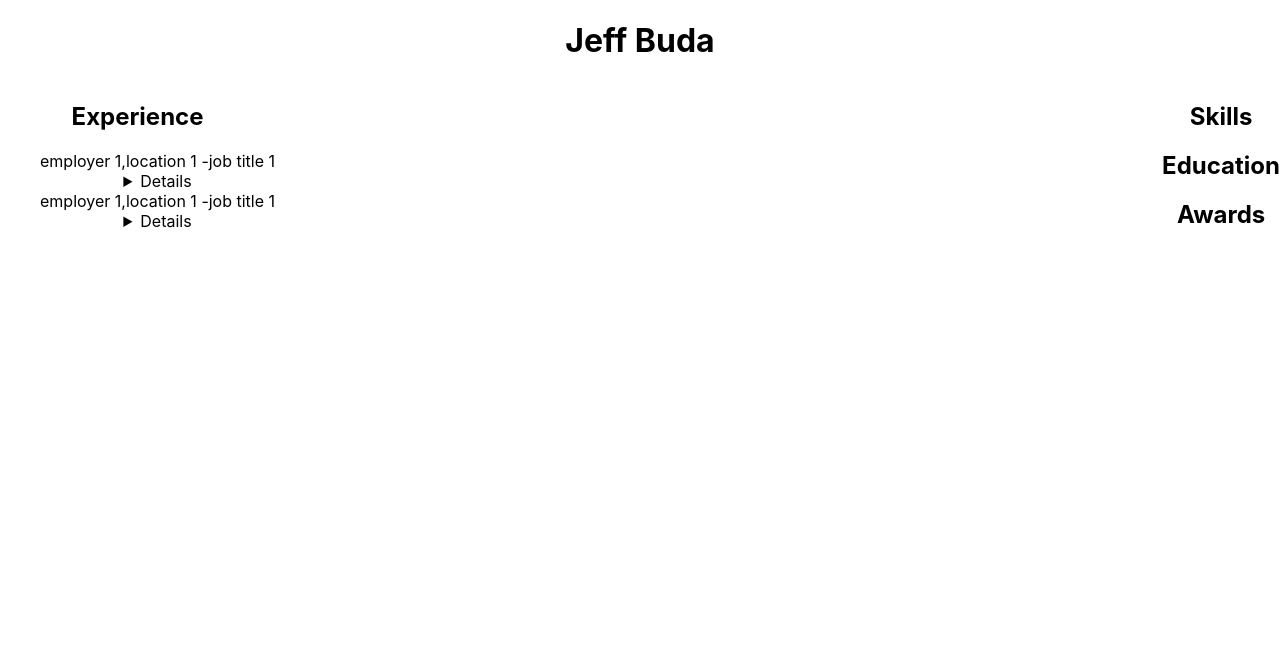
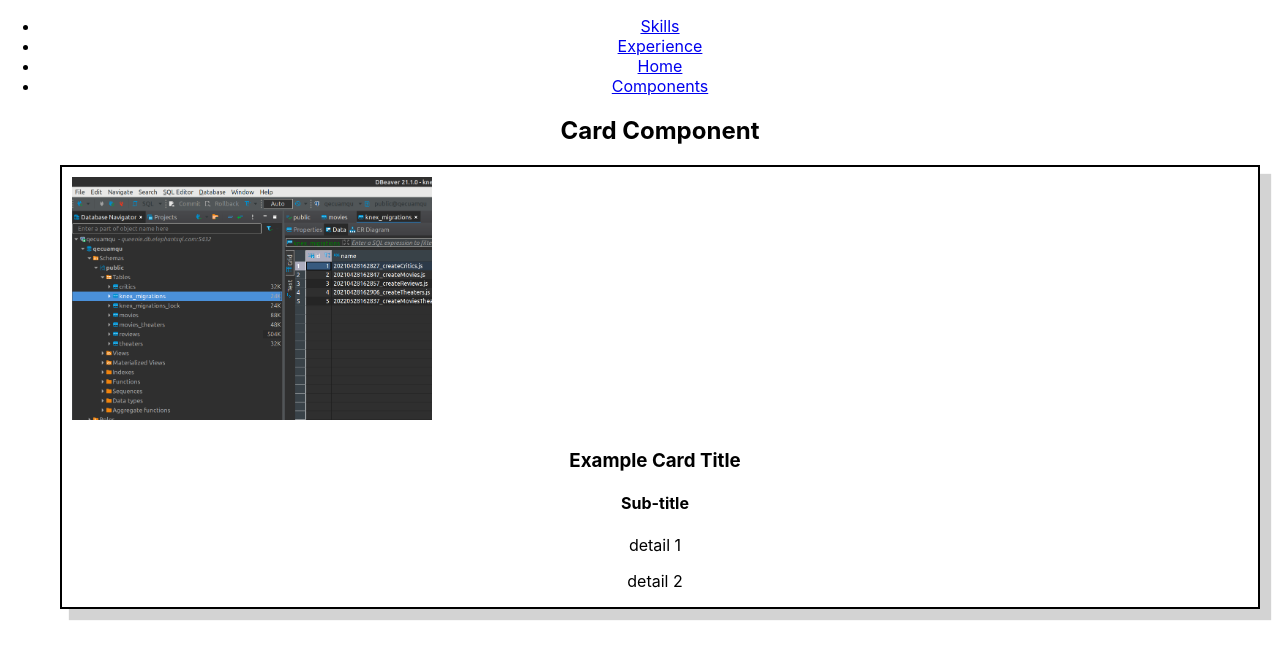
Before and after one commit to budajeff/portfolio-react, a React (Create React App) app: page /component-test in a window 1280 px wide. Shown: the top 658 px of the page. Built offline with nearby package versions, Linux system fonts and the light colour scheme.

Commit message:
card concept

```diff
--- a/package.json
+++ b/package.json
@@ -34,5 +34,8 @@
       "last 1 firefox version",
       "last 1 safari version"
     ]
+  },
+  "devDependencies": {
+    "react-router-dom": "^5.2.0"
   }
 }
--- a/src/App.css
+++ b/src/App.css
@@ -1,4 +1,5 @@
 .App {
+  box-sizing: border-box;
   text-align: center;
 }
 
--- a/src/App.js
+++ b/src/App.js
@@ -1,44 +1,15 @@
 import './App.css';
 import Jobs from './Jobs.js';
+import NavBar from './NavBar';
 
 function App() {
 
-  const portfolioData = {
-    skillAreas: [
-      {
-        name: 'Front End Web Development',
-        keyWords: ['JavaScript', 'Angular', 'React']
-      },
-      {
-        name: 'Back End Web Development',
-        keywords: ['.Net Core', 'ASP.Net Web APi']
-      }],
-    jobData: [
-      {
-        id: 1,
-        title: 'title 1',
-        employer: 'employer 1',
-        location: 'location 1',
-        jobTitle: 'job title 1',
-        details: ['accomplishment 1, accomplishment 2']
-      },
-      {
-        id: 2,
-        title: 'title 1',
-        employer: 'employer 1',
-        location: 'location 1',
-        jobTitle: 'job title 1',
-        details: ['accomplishment 1, accomplishment 2']
-      }],
-    education: {},
-    awards: [
 
-    ]
-  };
 
   return (
     <div className="App" >
-      <header><h1>Jeff Buda</h1></header>
+      <NavBar></NavBar>
+      {/* <header><h1>Jeff Buda</h1></header>
       <section className='main'>
 
         <section className='experience-column'>
@@ -50,7 +21,7 @@ function App() {
           <h2>Education</h2>
           <h2>Awards</h2>
         </section>
-      </section>
+      </section> */}
     </div >
   );
 }
--- /dev/null
+++ b/src/Card.css
@@ -0,0 +1,31 @@
+/* mobile first */
+
+.card {
+    border-style: solid;
+    border-width: 2px;
+    box-shadow: 10px 10px 1px 1px lightgray;
+    margin: 20px;
+}
+.card-img {
+    margin: 10px;
+}
+.card-text {
+    margin-right: 10px;
+}
+.card-flex{
+  display: flex;
+  flex-direction: row;
+  justify-content: space-between;
+}
+.card-flex img{
+    max-width: 360px;
+}
+
+/* tablet */
+.card-flex{
+    justify-content: center;
+    flex-direction: column;
+
+}
+
+/* large screen */
--- /dev/null
+++ b/src/Card.js
@@ -0,0 +1,22 @@
+import './Card.css';
+import dbeaver from "./images/dbeaver.png";
+
+
+export default function Card(
+    { title = 'Example Card Title',
+        imageHref = './images/dbeaver.png',
+        subtitle = 'Sub-title',
+        details = ['detail 1', 'detail 2'] }) {
+    return (
+        <section className='card'>
+            <div className='card-flex'>
+                <img className='card-img' src={dbeaver}></img>
+                <div className='card-text'>
+                    <h3>{title}</h3>
+                    <h4>{subtitle}</h4>
+                    {details.map(detail => <p>{detail}</p>)}
+                </div>
+            </div>
+        </section>
+    );
+}
--- /dev/null
+++ b/src/ComponentTestPage.js
@@ -0,0 +1,12 @@
+import Card from "./Card";
+
+export default function ComponentTestPage() {
+    return (
+        <ol>
+            <section>
+                <h2>Card Component</h2>
+                <Card></Card>
+            </section>
+        </ol>
+    );
+}
--- /dev/null
+++ b/src/ExperiencePage.js
@@ -0,0 +1,3 @@
+export default function ExperiencePage() {
+    return (<p>Experience</p>);
+}
--- /dev/null
+++ b/src/HomePage.js
@@ -0,0 +1,3 @@
+export default function HomePage() {
+    return (<p>Home</p>);
+}
--- /dev/null
+++ b/src/NavBar.js
@@ -0,0 +1,50 @@
+import React from "react";
+import {
+    BrowserRouter as Router,
+    Switch,
+    Route,
+    Link
+} from "react-router-dom";
+import SkillsPage from "./SkillsPage";
+import HomePage from "./HomePage";
+import ExperiencePage from "./ExperiencePage";
+import ComponentTestPage from "./ComponentTestPage";
+
+export default function NavBar() {
+    return (
+        <Router>
+            <div>
+                <nav>
+                    <ul>
+                        <li>
+                            <Link to="/skills">Skills</Link>
+                        </li>
+                        <li>
+                            <Link to="/experience">Experience</Link>
+                        </li>
+                        <li>
+                            <Link to="/">Home</Link>
+                        </li>
+                        <li>
+                            <Link to="/component-test">Components</Link>
+                        </li>
+                    </ul>
+                </nav>
+                <Switch>
+                    <Route path="/skills">
+                        <SkillsPage />
+                    </Route>
+                    <Route path="/experience">
+                        <ExperiencePage />
+                    </Route>
+                    <Route path="/component-test">
+                        <ComponentTestPage/>
+                    </Route>
+                    <Route path="/">
+                        <HomePage />
+                    </Route>
+                </Switch>
+            </div>
+        </Router>
+    );
+}
--- /dev/null
+++ b/src/SkillsPage.js
@@ -0,0 +1,10 @@
+import Card from "./Card";
+
+export default function SkillsPage() {
+    return (
+    <section>
+        <h2>Skills</h2>
+        <Card></Card>
+    </section>
+    );
+}
```
Also changed, not shown: src/SiteData.js (added, +50 -0 lines), src/NavBar.css (added), src/images/dbeaver.png (added), 1 other file (tests, documents, lock files or other folders).
